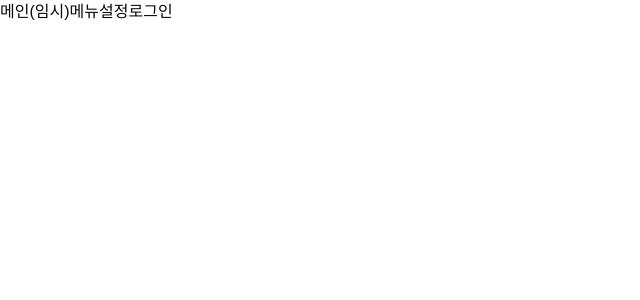
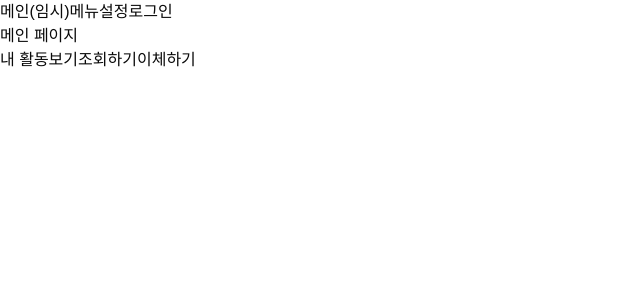
Before and after one commit to Hanaro-Trolly/ONE-HADA, a Next.js app in the folder one-hada/: page / in a window 1280 px wide. Shown: the top 300 px of the page, without its empty margins (0-640 px from the left). Built offline with nearby package versions, Linux system fonts and the light colour scheme; no server answers.

Commit message:
feat: 내활동보기, 조회하기, 이체하기 임시 페이지 제작

```diff
--- /dev/null
+++ b/one-hada/app/activity/page.tsx
@@ -0,0 +1,3 @@
+export default function ActivityPage() {
+  return <div>내 활동보기</div>;
+}
--- /dev/null
+++ b/one-hada/app/inquiry/page.tsx
@@ -0,0 +1,3 @@
+export default function InquiryPage() {
+  return <div>조회하기</div>;
+}
--- a/one-hada/app/page.tsx
+++ b/one-hada/app/page.tsx
@@ -1,3 +1,12 @@
+import Link from 'next/link';
+
 export default function Home() {
-  return <div></div>;
+  return (
+    <div>
+      <h1>메인 페이지</h1>
+      <Link href='/activity'>내 활동보기</Link>
+      <Link href='/inquiry'>조회하기</Link>
+      <Link href='/transfer'>이체하기</Link>
+    </div>
+  );
 }
--- /dev/null
+++ b/one-hada/app/transfer/page.tsx
@@ -0,0 +1,3 @@
+export default function TransferPage() {
+  return <div>이체하기</div>;
+}
```
